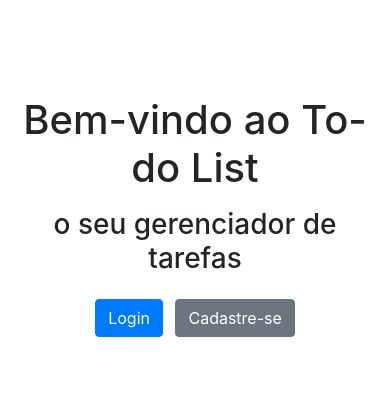
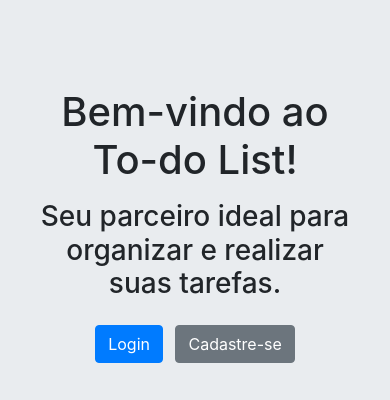
Before and after one commit to lucas-ioliveira/to_do_list_django, a Django app: page / in a window 390 px wide. Shown: the top 400 px of the page. Run offline with Django 4.2, Linux system fonts and the light colour scheme; parts of the project's set-up code (start-up, migrations or seed data) failed here and were passed over; some libraries are stand-ins or nearby versions.

Commit message:
feat: Ajuste de layout e cores.

```diff
--- a/core/templates/base.html
+++ b/core/templates/base.html
@@ -8,7 +8,7 @@
     <style>
 
       body {
-        background-color: #f8f9fa;
+        background-color: #e9ecef;;
       }
       th {
         text-align: center;
--- a/core/templates/index.html
+++ b/core/templates/index.html
@@ -1,33 +1,83 @@
+{% load bootstrap4 %}
+{% load static %}
 <!DOCTYPE html>
 <html lang="pt-br">
 <head>
-  <meta charset="UTF-8">
-  <meta name="viewport" content="width=device-width, initial-scale=1.0">
-  <link rel="stylesheet" href="https://maxcdn.bootstrapcdn.com/bootstrap/4.0.0/css/bootstrap.min.css">
-  <title>To-do List</title>
+    <meta charset="UTF-8">
+    <meta name="viewport" content="width=device-width, initial-scale=1.0">
+    {% bootstrap_css %}
+    <title>To-do List</title>
+    <style>
+        .carousel-item {
+            height: 100vh;
+        }
+        .carousel-item img {
+            object-fit: cover;
+            height: 100%;
+            width: 100%;
+        }
+        .content-container {
+            padding: 40px 20px; /* Aumentar padding */
+        }
+    </style>
 </head>
+
 <body>
 
-  <div class="container">
+  <div class="container-fluid" style="background-color: #e9ecef;">
 
-    <div class="row justify-content-center mt-5">
+    <div class="row">
+
+      <!-- Coluna do Formulário de Login -->
+      <div class="col-md-6 d-flex align-items-center justify-content-center">
+
+        <div class="content-container">
+          <h1 class="text-center mt-5">Bem-vindo ao To-do List!</h1>
+          <h3 class="text-center mt-3">Seu parceiro ideal para organizar e realizar suas tarefas.</h3>
+
+          <div class="text-center mt-4">
+            <a href="{% url 'login' %}" class="btn btn-primary mr-2">Login</a>
+            <a href="{% url 'registro' %}" class="btn btn-secondary">Cadastre-se</a>
+          </div>
+        </div>
+
+      </div>
+
+      <!-- Coluna do Carrossel -->
       <div class="col-md-6">
-        <h1 class="text-center mt-5">Bem-vindo ao To-do List</h1>
-        <h3 class="text-center mt-3">o seu gerenciador de tarefas</h3>
-        <div class="text-center mt-4">
-          <a href="{% url 'login' %}" class="btn btn-primary mr-2">Login</a>
-          <a href="{% url 'registro' %}" class="btn btn-secondary">Cadastre-se</a>
+        <div id="carouselExampleIndicators" class="carousel slide" data-ride="carousel">
+          <div class="carousel-inner">
+            <div class="carousel-item active">
+              <img src="{% static "core/images/carrosel-1.png" %}" class="d-block w-100" alt="Descrição da Imagem 1">
+              <div class="carousel-caption d-none d-md-block">
+              </div>
+            </div>
+            <div class="carousel-item">
+              <img src="{% static "core/images/carrosel-2.png" %}" class="d-block w-100" alt="Descrição da Imagem 2">
+              <div class="carousel-caption d-none d-md-block">
+              </div>
+            </div>
+            <div class="carousel-item">
+              <img src="{% static "core/images/carrosel-3.png" %}" class="d-block w-100" alt="Descrição da Imagem 3">
+              <div class="carousel-caption d-none d-md-block">
+              </div>
+            </div>
+          </div>
+
+          <a class="carousel-control-prev" href="#carouselExampleIndicators" role="button" data-slide="prev">
+            <span class="carousel-control-prev-icon" aria-hidden="true"></span>
+            <span class="sr-only">Previous</span>
+          </a>
+
+          <a class="carousel-control-next" href="#carouselExampleIndicators" role="button" data-slide="next">
+            <span class="carousel-control-next-icon" aria-hidden="true"></span>
+            <span class="sr-only">Next</span>
+          </a>
         </div>
       </div>
     </div>
-    <footer class=" text-center mt-5 py-3 fixed-bottom">
-      <div class="container">
-        <span>&copy; To-do List | Lucas Oliveira. Todos os direitos reservados.</span>
-      </div>
-    </footer>
+    {% include "partials/footer/_footer.html" %}
   </div>
-
-  <script src="https://code.jquery.com/jquery-3.2.1.slim.min.js"></script>
-  <script src="https://maxcdn.bootstrapcdn.com/bootstrap/4.0.0/js/bootstrap.min.js"></script>
+  {% bootstrap_javascript jquery='full' %}
 </body>
 </html>
```
Also changed, not shown: accounts/templates/cadastro.html (+61 -15 lines), accounts/templates/login.html (+50 -10 lines).
